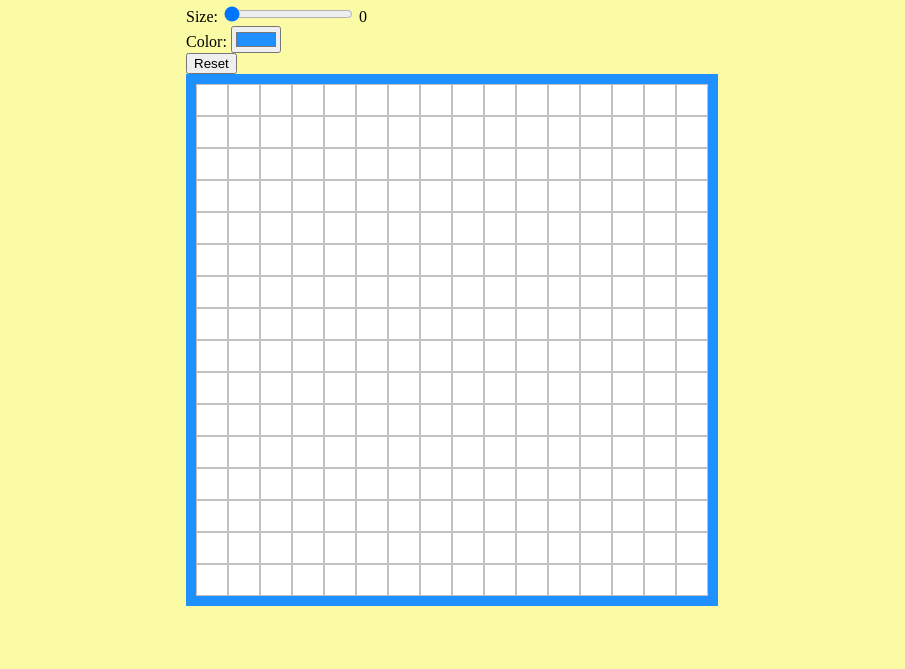
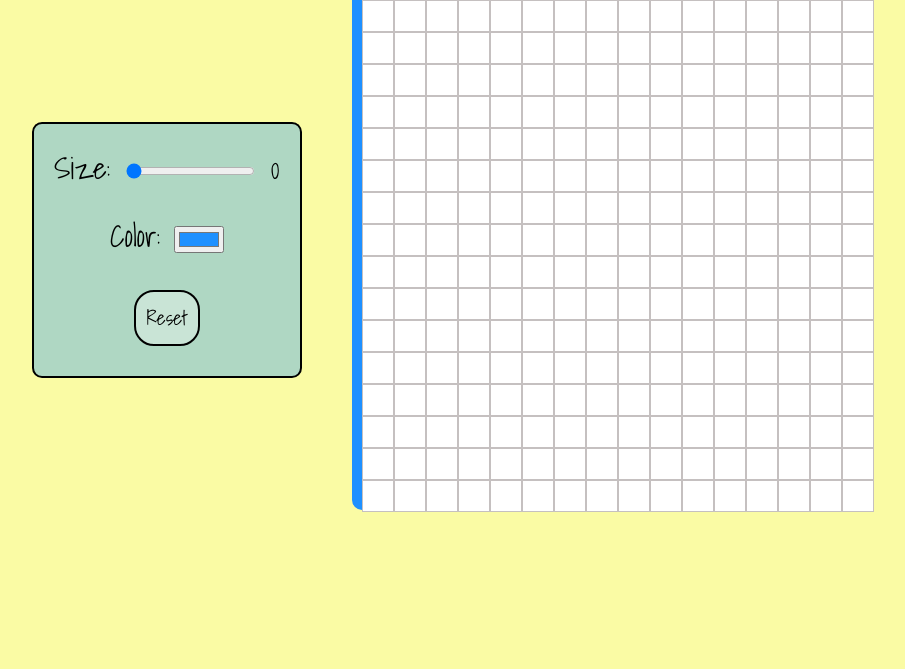
Before and after one commit to carlavid/etch-a-sketch, a plain HTML site: page index.html in a window 1280 px wide. Shown: the part 131-800 px from the top of the page, without its empty margins (188-1093 px from the left). Drawn offline with Linux system fonts and the light colour scheme.

Commit message:
Style size and color input and reset button section

```diff
--- a/style.css
+++ b/style.css
@@ -10,19 +10,56 @@ body {
 .heading {
     font-family: 'Shadows Into Light', cursive;
     font-size: 50px;
-    margin-bottom: 20px;
+    margin-top: 10px;
+    margin-bottom: 10px;
     width: 100%;
 }
 
 .grid-container {
+    position: relative;
     border: 10px solid #1E90FF;
+    border-radius: 10px;
+    height: 500px;
+    width: 500px
 }
-
-
-/* rgb(0, 195, 255) */
 
 .square {
     cursor: pointer;
     border: 1px solid rgba(145, 136, 136, 0.527);
     padding: 0px;
 }
+
+.content-container {
+    display: flex;
+    align-items: center;
+    justify-content: space-evenly;
+    padding: 20px;
+    gap: 50px;
+}
+
+.input-container {
+    background-color: #1e8fff57;
+    border: 2px solid black;
+    border-radius: 10px;
+    padding: 20px;
+    display: flex;
+    flex-direction: column;
+    align-items: center;
+    justify-content: space-evenly;
+    font-family: 'Shadows Into Light', cursive;
+    font-size: 30px;
+}
+
+.size-container, .color-container {
+    margin-bottom: 20px;
+}
+
+.button {
+    font-family: 'Shadows Into Light', cursive;
+    background-color: rgba(255, 255, 255, 0.317);
+    border-radius: 20px;
+    font-size: 20px;
+    border: 2px solid black;
+    padding: 10px;
+    margin: 10px 5px;
+}
```
